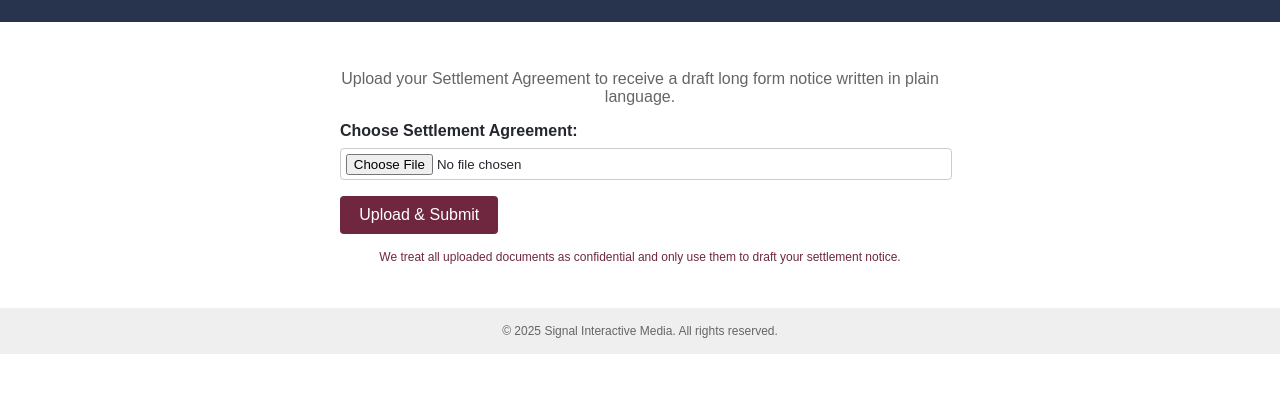
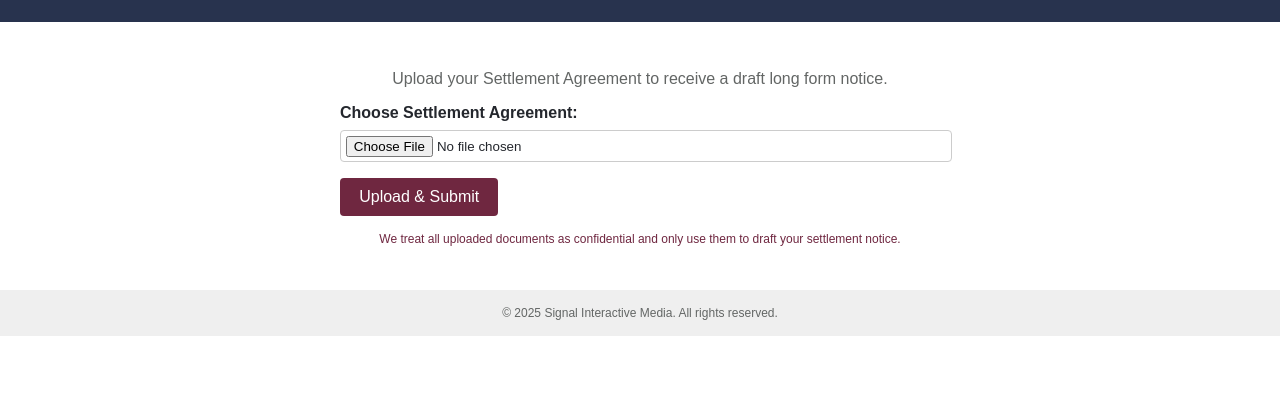
Before and after one commit to Wheaties71/settlement-notice-site, a plain HTML site: page index.html in a window 1280 px wide. Shown: the part 141-534 px from the top of the page. Drawn offline with Linux system fonts and the light colour scheme.

Commit message:
Update index.html

```diff
--- a/index.html
+++ b/index.html
@@ -2,7 +2,7 @@
 <html lang="en">
 <head>
   <meta charset="UTF-8">
-  <title>Signal Interactive Settlement Notice Tool</title>
+  <title>Plain Language Settlement Notice Tool</title>
   <style>
     body {
       font-family: 'Mr Eaves XL Modern', Arial, sans-serif;
@@ -82,7 +82,7 @@
   </header>
   <main>
     <p class="description">
-      Upload your Settlement Agreement to receive a draft long form notice written in plain language.
+      Upload your Settlement Agreement to receive a draft long form notice.
     </p>
     <form action="https://primary-production-5bb2b.up.railway.app/webhook/dffa7dde-c90a-4893-b26c-64869fadd722" method="POST" enctype="multipart/form-data">
       <label for="settlementFile">Choose Settlement Agreement:</label>
```
